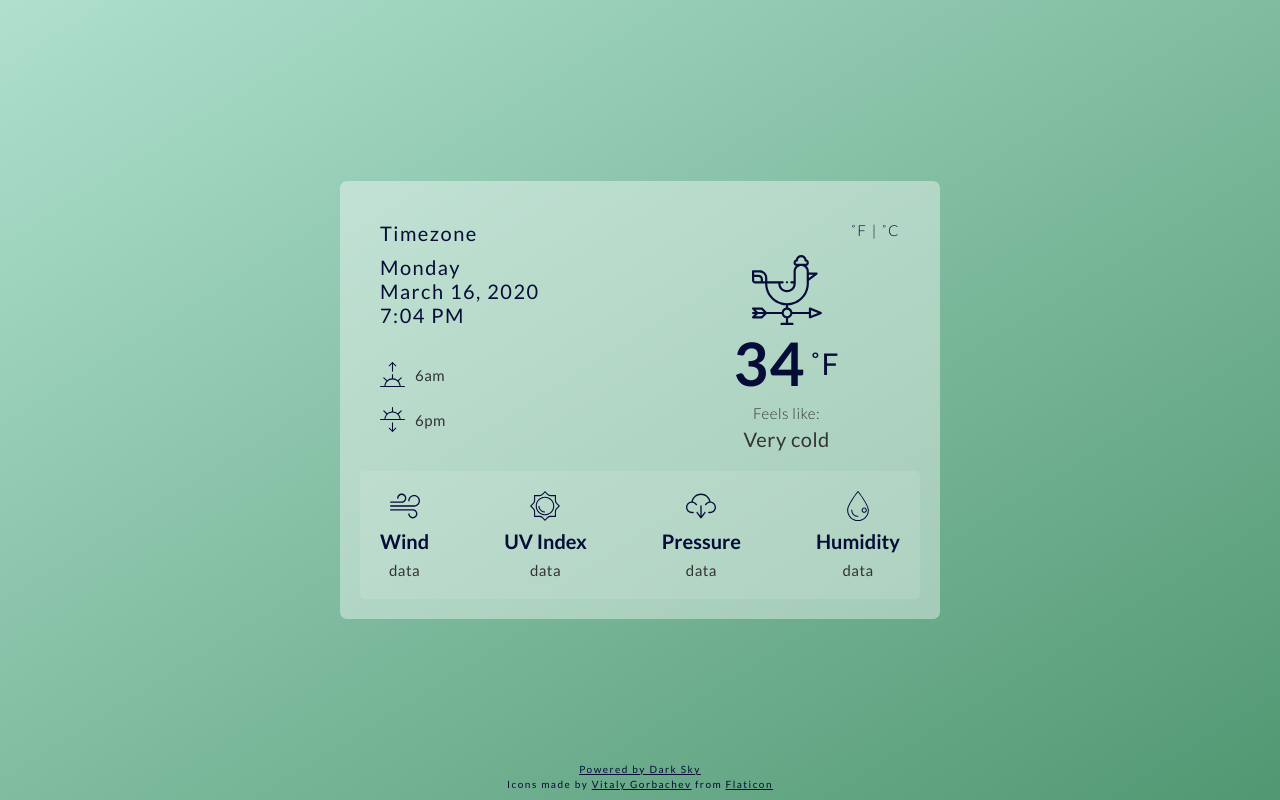
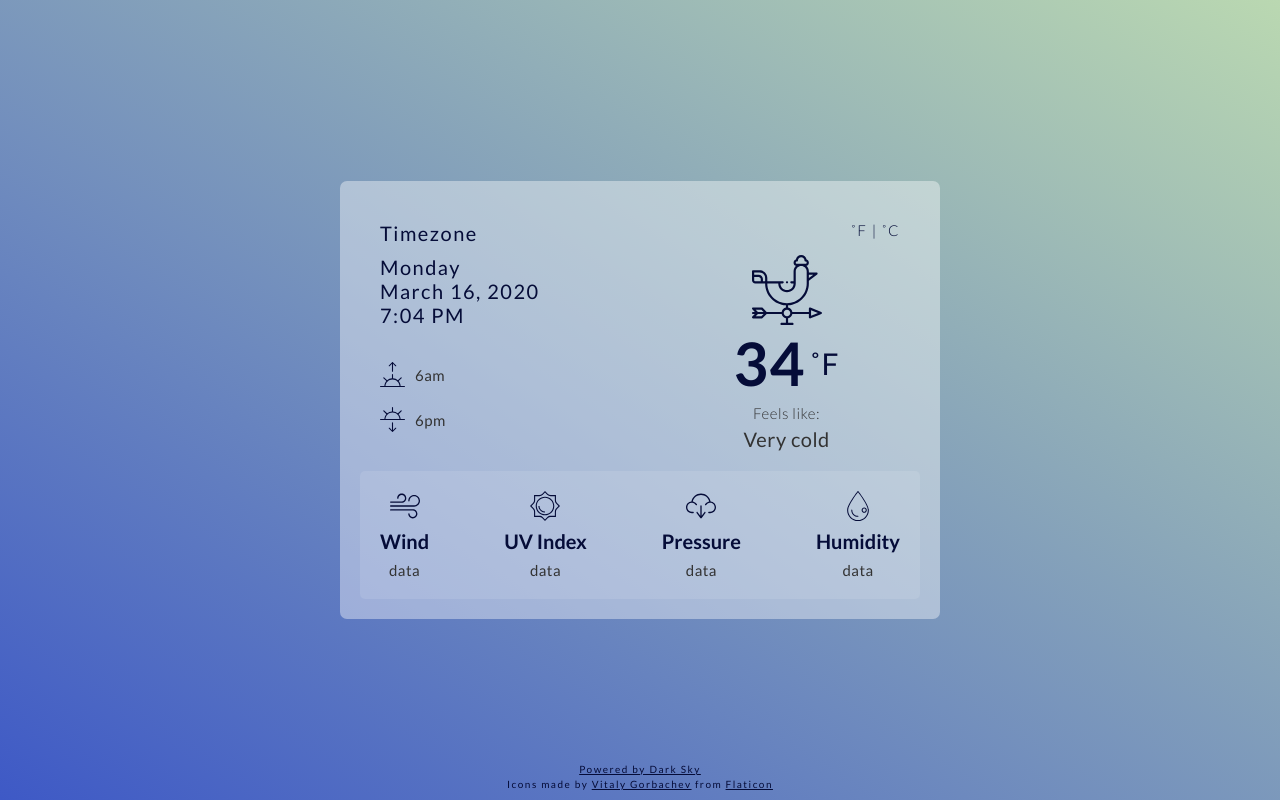
Before and after one commit to mega-bailey/weather-app, a PHP site: page / in a window 1280 px wide. Run offline with PHP 8.4, Linux system fonts and the light colour scheme.

Commit message:
update bg

```diff
--- a/main.scss
+++ b/main.scss
@@ -2,6 +2,9 @@ $navy: #050c38;
 $color-white: #fff;
 $color-black: #000;
 $dark-grey: #333;
+
+$color-primary: #bad8b1;
+$color-secondary: #3e59c6;
 
 $font-primary: 'Lato', sans-serif;
 
@@ -26,8 +29,16 @@ body {
   background: $color-white;
   min-height: 100vh;
   width: 100%;
-  background-image: -webkit-linear-gradient(to right bottom, #afe0ce, #519872);
-  background-image: linear-gradient(to right bottom, #afe0ce, #519872);
+  background-image: -webkit-linear-gradient(
+    to right top,
+    $color-secondary,
+    $color-primary
+  );
+  background-image: linear-gradient(
+    to right top,
+    $color-secondary,
+    $color-primary
+  );
   background-repeat: no-repeat;
   background-attachment: fixed;
   font-family: $font-primary;
```
Also changed, not shown: dist/css/main.min.css.
